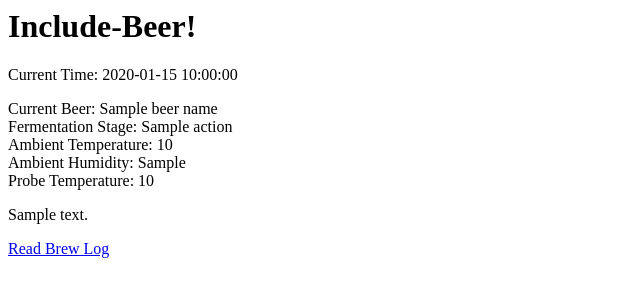
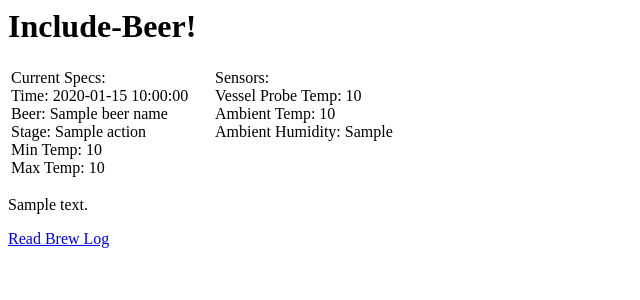
Before and after one commit to mbhein/include-beer, a Flask app: template templates/index.html in a window 1280 px wide. Shown: the top 300 px of the page, without its empty margins (0-640 px from the left). Run offline with Flask 2, Linux system fonts and the light colour scheme; the template is opened without the code that fills it: most values are stand-ins (such as "Sample title", 1, 10 or a date in 2020); parts of the project's set-up code (start-up, migrations or seed data) failed here and were passed over.

Commit message:
compact UI

```diff
--- a/templates/index.html
+++ b/templates/index.html
@@ -1,14 +1,29 @@
 <html>
  <body>
   <h1>Include-Beer!</h1>
-  <p>Current Time: {{ timeStamp }}</p>
   <p>
-   Current Beer: {{ beerName }}<br/>
-   Fermentation Stage: {{ action }}<br/>
-   Ambient Temperature: {{ ambTemp }}<br/>
-   Ambient Humidity: {{ ambHumidity }}<br/>
-   Probe Temperature: {{ pTemp }}<br/>
-
+  <table>
+   <tr align=left valign=top>
+    <td width=200>
+     <p>
+      Current Specs:<br/>
+      Time: {{ timeStamp }}<br/>
+      Beer: {{ beerName }}<br/>
+      Stage: {{ action }}<br/>
+      Min Temp: {{ minFermTemp }}<br/>
+      Max Temp: {{ maxFermTemp }}
+     </p>
+    </td>
+    <td width=200>
+     <p>
+      Sensors:<br/>
+      Vessel Probe Temp: {{ pTemp }}<br/>
+      Ambient Temp: {{ ambTemp }}<br/>
+      Ambient Humidity: {{ ambHumidity }}<br/>
+     </p>
+    </td>
+   </tr>
+  </table>
   </p>
   <p>{{ content|safe }}</p>
   <p><a href="/brewlog">Read Brew Log</a></p>
```
